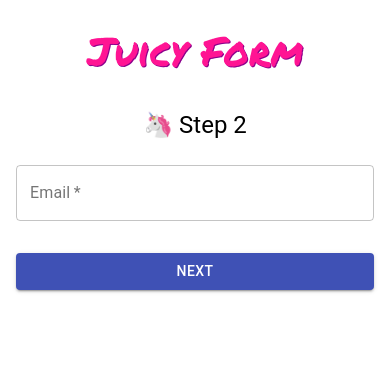
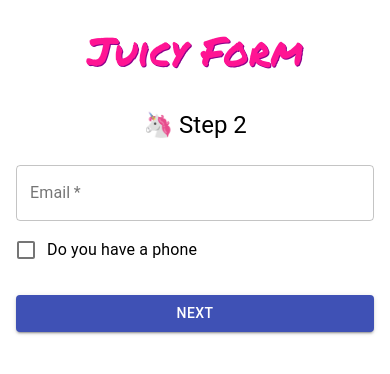
Before and after one commit to Ger4eK/juicy-react-form, a React (Create React App) app: page /step2 in a window 390 px wide. Shown: the top 374 px of the page. Built offline with nearby package versions, Linux system fonts and the light colour scheme.

Commit message:
added phone checkbox

```diff
--- a/src/App.js
+++ b/src/App.js
@@ -1,3 +1,4 @@
+
 import { BrowserRouter, Route, Routes } from 'react-router-dom';
 import { Header } from './Components/Header';
 import { Step1 } from './Components/Pages/Step1';
@@ -9,6 +10,7 @@ const Result = () => <>Result</>;
 function App() {
   return (
     <>
+
       <Header />
       <BrowserRouter>
         <Routes>
--- a/src/Components/Pages/Step2.js
+++ b/src/Components/Pages/Step2.js
@@ -7,6 +7,7 @@ import { useForm } from 'react-hook-form';
 import { PrimaryButton } from '../PrimaryButton';
 import * as yup from 'yup';
 import { yupResolver } from '@hookform/resolvers/yup';
+import { Checkbox, FormControlLabel } from '@material-ui/core';
 
 const schema = yup.object().shape({
   email: yup
@@ -23,6 +24,9 @@ export const Step2 = () => {
     formState: { errors },
     watch,
   } = useForm({ mode: 'onBlur', resolver: yupResolver(schema) });
+
+  //! константа яка буде слідкувати за полем hasPhone з допомогою метода watch. Вона буде автоматично оновлювати значеня цієї константи
+  const hasPhone = watch('hasPhone');
 
   const onSubmit = (data) => {
     navigate('/step3');
@@ -44,6 +48,27 @@ export const Step2 = () => {
           error={!!errors.email}
           helperText={errors?.email?.message}
         />
+        {/*//! FormControlLabel - спец компонент шоб працювати з різними чек боксами, контроллерами*/}
+
+        <FormControlLabel
+          control={
+            <Checkbox
+              name='hasPhone'
+              {...register('hasPhone')}
+              color='primary'
+            />
+          }
+          label='Do you have a phone'
+        />
+        {hasPhone && (
+          <Input
+            {...register('phoneNumber')}
+            id='phoneNumber'
+            type='tel'
+            label='Phone Number'
+            name='phoneNumber'
+          />
+        )}
         <PrimaryButton>Next</PrimaryButton>
       </Form>
     </MainContainer>
```
Also changed, not shown: src/Components/Input.js (line endings or trailing spaces).
